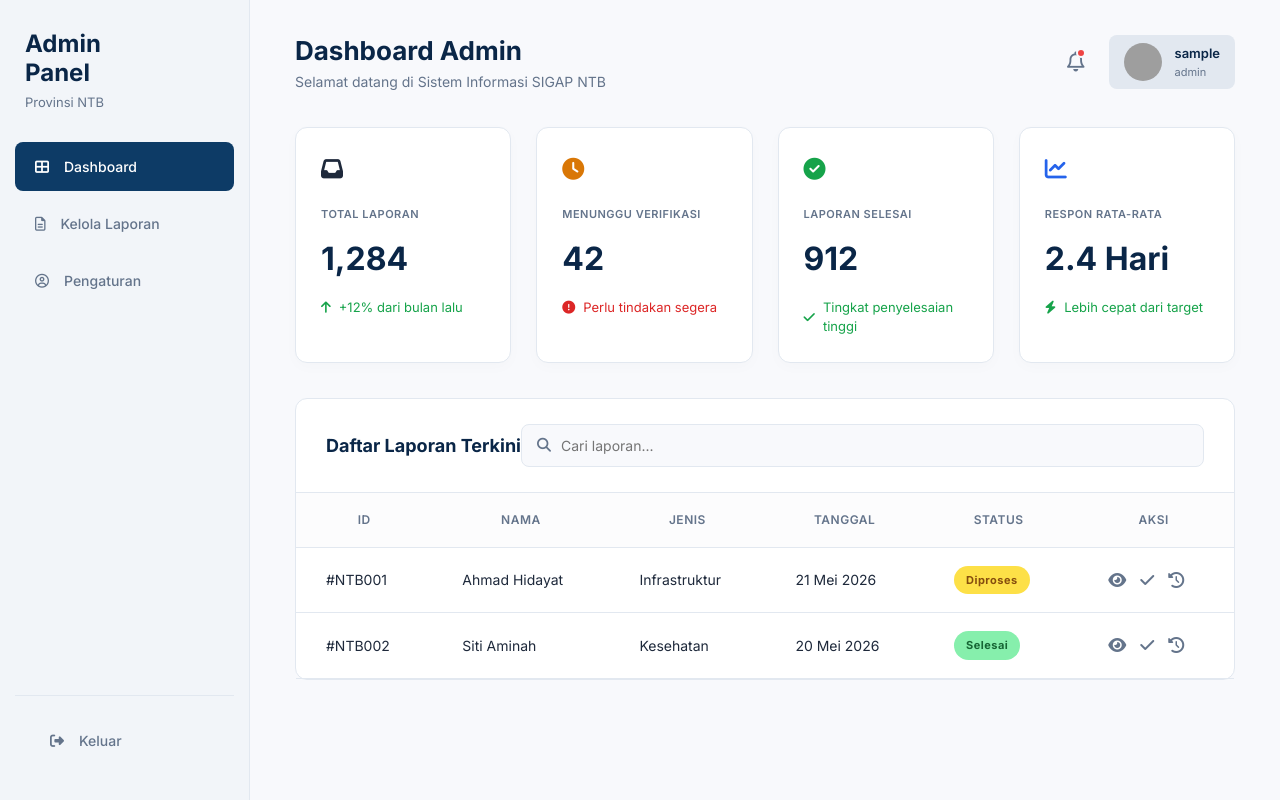
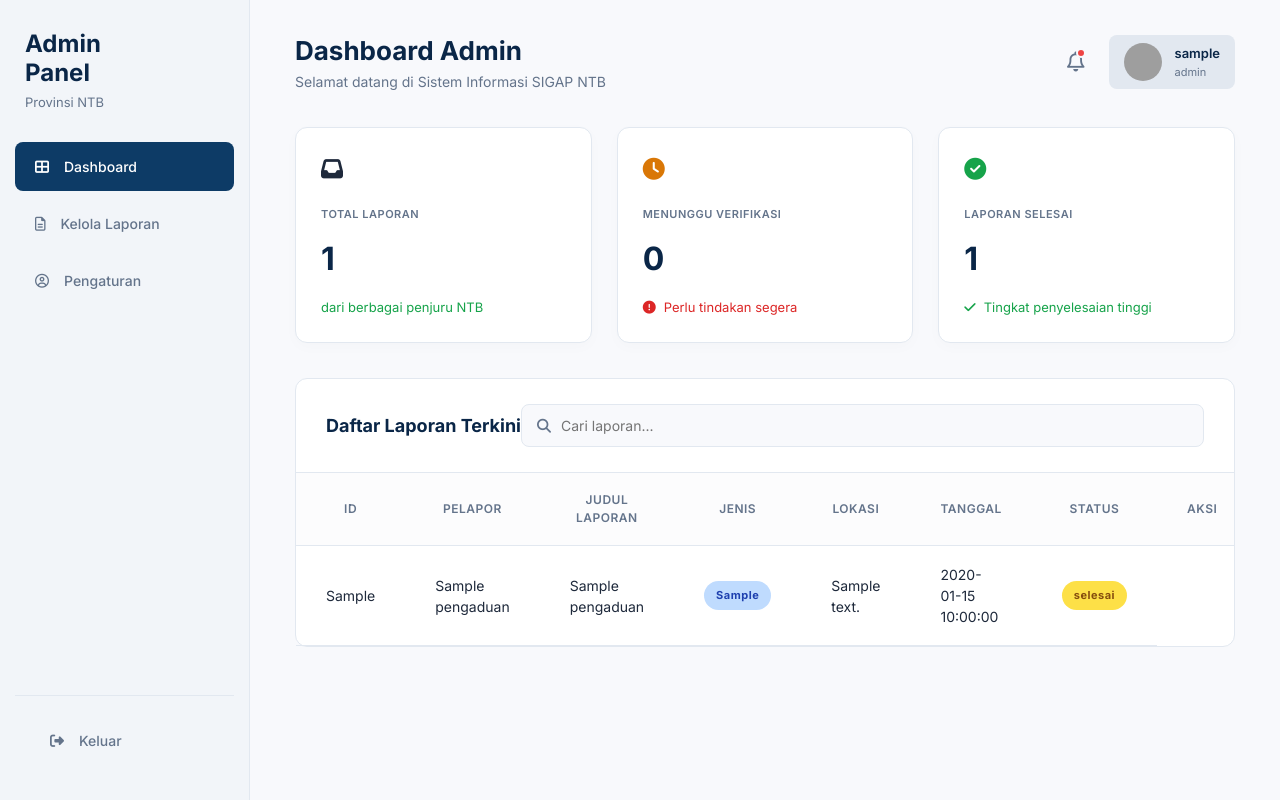
Before and after one commit to nazrilka1/sigap-ntb, a PHP site: page /pages/admin/dashboard_admin.php in a window 1280 px wide. Run offline with PHP 8.4, Linux system fonts and the light colour scheme; the visitor is signed in with stand-in values (Sample User, id 1); tables that the repository leaves empty or names only in its code hold one stand-in row (values such as "Sample post"); grey boxes are pictures that could not be loaded.

Commit message:
perubahan struktur dashboard.opd

```diff
--- a/pages/admin/dashboard_admin.php
+++ b/pages/admin/dashboard_admin.php
@@ -1,14 +1,14 @@
 <?php
-
+include "../../php/koneksi.php";
 session_start();
 
 if(!isset($_SESSION['username'])){
-    header('location: ../../login.php');
+    header('location: ../../pages/login.php');
     exit();
 }
 
 if($_SESSION['role'] != 'admin'){
-    header('location: ../../login.php');
+    header('location: ../../pages/login.php');
     exit();
 }
 
@@ -144,6 +144,21 @@ if($_SESSION['role'] != 'admin'){
             </div>
 
         </header>
+         <?php
+
+                $query_statistik = mysqli_query($conn,"
+                    SELECT
+                        COUNT(*) AS total_laporan,
+                        SUM(CASE WHEN status = 'menunggu' THEN 1 ELSE 0 END) AS menunggu,
+                        SUM(CASE WHEN status = 'pending' THEN 1 ELSE 0 END) AS pending,
+                        SUM(CASE WHEN status = 'diproses' THEN 1 ELSE 0 END) AS diproses,
+                        SUM(CASE WHEN status = 'selesai' THEN 1 ELSE 0 END) AS selesai
+                    FROM pengaduan
+                ");
+
+                $statistik = mysqli_fetch_assoc($query_statistik);
+
+            ?>
 
         <!-- CARD -->
         <section class="summary-cards">
@@ -159,12 +174,11 @@ if($_SESSION['role'] != 'admin'){
                 </div>
 
                 <div class="card-value">
-                    1,284
+                    <?= $statistik['total_laporan']?>
                 </div>
 
                 <div class="card-status status-up">
-                    <i class="fas fa-arrow-up"></i>
-                    +12% dari bulan lalu
+                    dari berbagai penjuru NTB
                 </div>
 
             </div>
@@ -180,7 +194,7 @@ if($_SESSION['role'] != 'admin'){
                 </div>
 
                 <div class="card-value">
-                    42
+                     <?= $statistik['menunggu']?>
                 </div>
 
                 <div class="card-status status-alert">
@@ -201,7 +215,7 @@ if($_SESSION['role'] != 'admin'){
                 </div>
 
                 <div class="card-value">
-                    912
+                     <?= $statistik['selesai']?>
                 </div>
 
                 <div class="card-status status-good">
@@ -211,26 +225,6 @@ if($_SESSION['role'] != 'admin'){
 
             </div>
 
-            <div class="card">
-
-                <div class="card-icon icon-blue">
-                    <i class="fas fa-chart-line"></i>
-                </div>
-
-                <div class="card-label">
-                    RESPON RATA-RATA
-                </div>
-
-                <div class="card-value">
-                    2.4 Hari
-                </div>
-
-                <div class="card-status status-good">
-                    <i class="fas fa-bolt"></i>
-                    Lebih cepat dari target
-                </div>
-
-            </div>
 
         </section>
 
@@ -248,99 +242,72 @@ if($_SESSION['role'] != 'admin'){
                     <input
                     type="text"
                     id="searchInput"
-                    placeholder="Cari laporan...">
+                    placeholder="Cari laporan..."
+                    name="fnama"
+                    value="<?= isset($_POST['fnama']) ? $_POST['fnama'] : '' ?>">
 
                 </div>
 
             </div>
-
              <div class="table-responsive">
-
                     <table class="data-table">
-
                         <thead>
-
                             <tr>
                                 <th>ID</th>
-                            <th>NAMA</th>
+                                <th>PELAPOR</th>
+                                <th>JUDUL LAPORAN</th>
                                 <th>JENIS</th>
+                                <th>LOKASI</th>
                                 <th>TANGGAL</th>
                                 <th>STATUS</th>
-                            <th>AKSI</th>
+                                <th class="text-right">AKSI</th>
                             </tr>
-
                         </thead>
 
                         <tbody>
+                        <?php
+
+
+                            $nama     = isset($_POST['fnama']) ? mysqli_real_escape_string($conn, $_POST['fnama']) : '';
+
+                            $tampilkan = mysqli_query($conn,"
+                                SELECT *
+                                FROM pengaduan
+                                WHERE
+                                    ('$nama' = '' OR nama_pelapor LIKE '%$nama%')
+
+                                ORDER BY id_pengaduan ASC
+                            ");
+
+
+
+                        while($data = mysqli_fetch_assoc($tampilkan)){
+                        ?>
 
                             <tr>
+                                <td><?= $data['kode_laporan'] ?></td>
+                                <td><?= $data['nama_pelapor'] ?></td>
+                                <td><?= $data['judul_laporan'] ?></td>
 
-                            <td>#NTB001</td>
-                            <td>Ahmad Hidayat</td>
-                            <td>Infrastruktur</td>
-                            <td>21 Mei 2026</td>
+                                <td>
+                                    <span class="badge badge-blue">
+                                        <?= $data['jenis_laporan'] ?>
+                                    </span>
+                                </td>
+
+                                <td><?= $data['alamat_kejadian'] ?></td>
+
+                                <td><?= $data['tanggal_laporan'] ?></td>
 
                                 <td>
                                     <span class="badge badge-yellow-light">
-                                    Diproses
+                                        <?= $data['status'] ?>
                                     </span>
                                 </td>
-
-                            <td>
-
-                                <button class="action-btn">
-                                    <i class="fas fa-eye"></i>
-                                </button>
-
-                                <button class="action-btn action-green">
-                                    <i class="fas fa-check"></i>
-                                </button>
-
-                                <button class="action-btn action-yellow">
-                                    <i class="fas fa-history"></i>
-                                </button>
-
-                            </td>
-
+                                <?php } ?>
                             </tr>
-
-                        <tr>
-
-                            <td>#NTB002</td>
-                            <td>Siti Aminah</td>
-                            <td>Kesehatan</td>
-                            <td>20 Mei 2026</td>
-
-                            <td>
-                                <span class="badge badge-green-light">
-                                    Selesai
-                                </span>
-                            </td>
-
-                            <td>
-
-                                <button class="action-btn">
-                                    <i class="fas fa-eye"></i>
-                                </button>
-
-                                <button class="action-btn action-green">
-                                    <i class="fas fa-check"></i>
-                                </button>
-
-                                <button class="action-btn action-yellow">
-                                    <i class="fas fa-history"></i>
-                                </button>
-
-                            </td>
-
-                        </tr>
-
                         </tbody>
-
                     </table>
-
-            </div>
-
         </section>
 
     </main>
```
Lines whose indentation alone changed are shown as unchanged.
